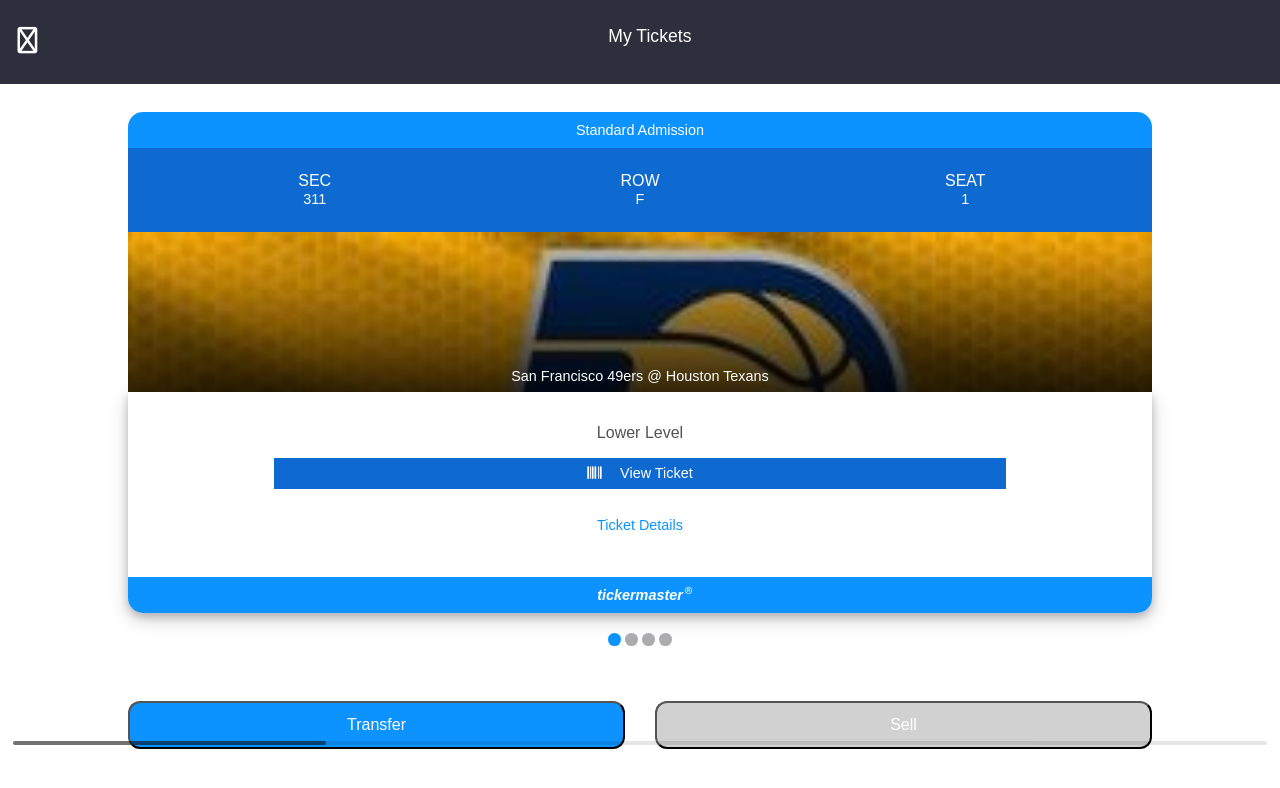
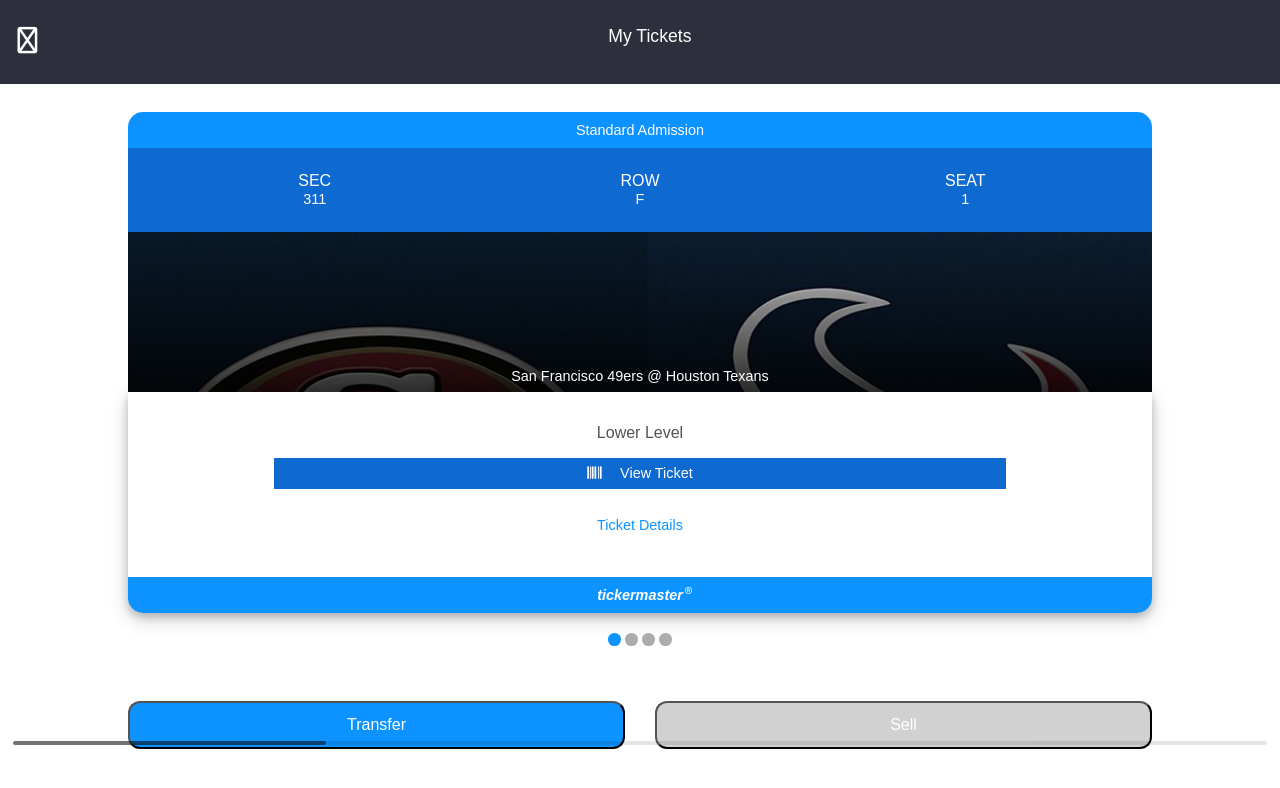
Before and after one commit to ticketmaster000/ticketmaster, a plain HTML site: page ticket.html in a window 1280 px wide. Drawn offline with nearby package versions, Linux system fonts and the light colour scheme.

Commit message:
update ticket.css

```diff
--- a/ticket.css
+++ b/ticket.css
@@ -63,7 +63,7 @@
 .purdue {
   background-image:
     linear-gradient(to bottom, rgba(255, 255, 255, 0), rgba(0, 0, 0, 0.8)),
-    url('images/pacer.jpg');
+    url('images/sf.jpg');
   background-size: cover;
   width: 100%;
   height: 10em;
```
